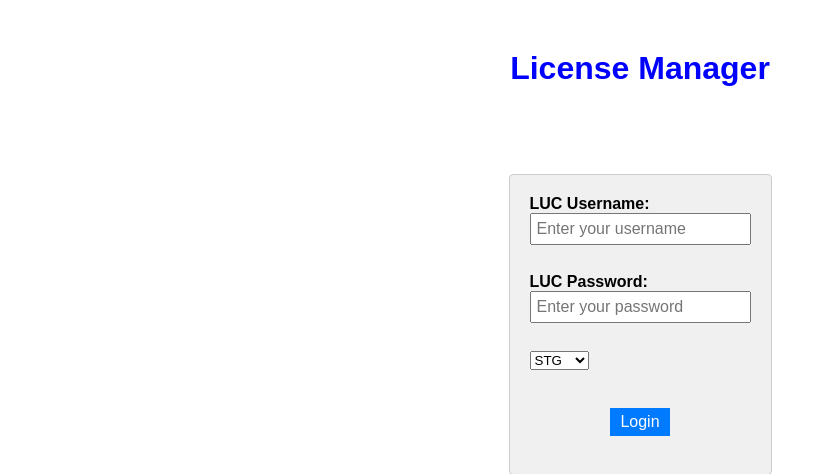
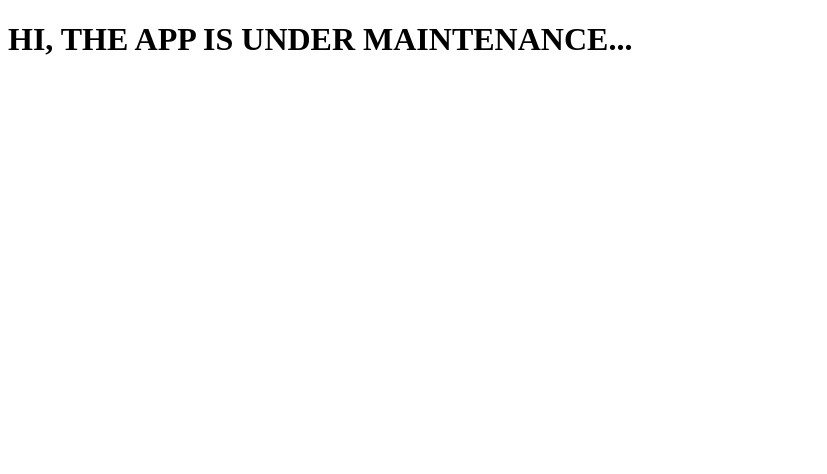
Before and after one commit to lesabag/license_manager, a Flask app: page / in a window 1280 px wide. Shown: the top 474 px of the page, without its empty margins (0-827 px from the left). Run offline with Flask 2, Linux system fonts and the light colour scheme.

Commit message:
Update login.html

```diff
--- a/api/templates/login.html
+++ b/api/templates/login.html
@@ -1,6 +1,7 @@
 <!DOCTYPE html>
-<html>
-<head>
+<html>  <h1>HI, THE APP IS UNDER MAINTENANCE...</h1>
+<!--
+    <head>
     <title> Login Page </title>
     <style>
         body {
@@ -101,4 +102,5 @@
         &copy; Liore@liveu.tv
     </div>
 </body>
+    -->
 </html>
```
